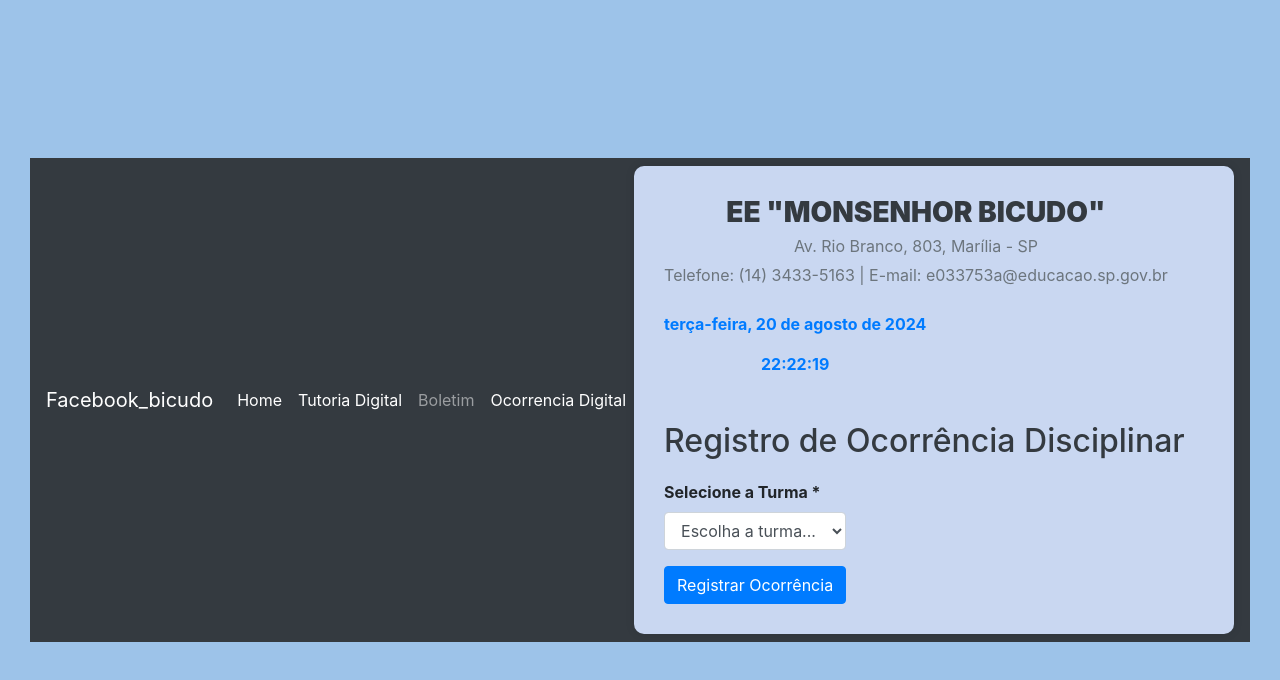
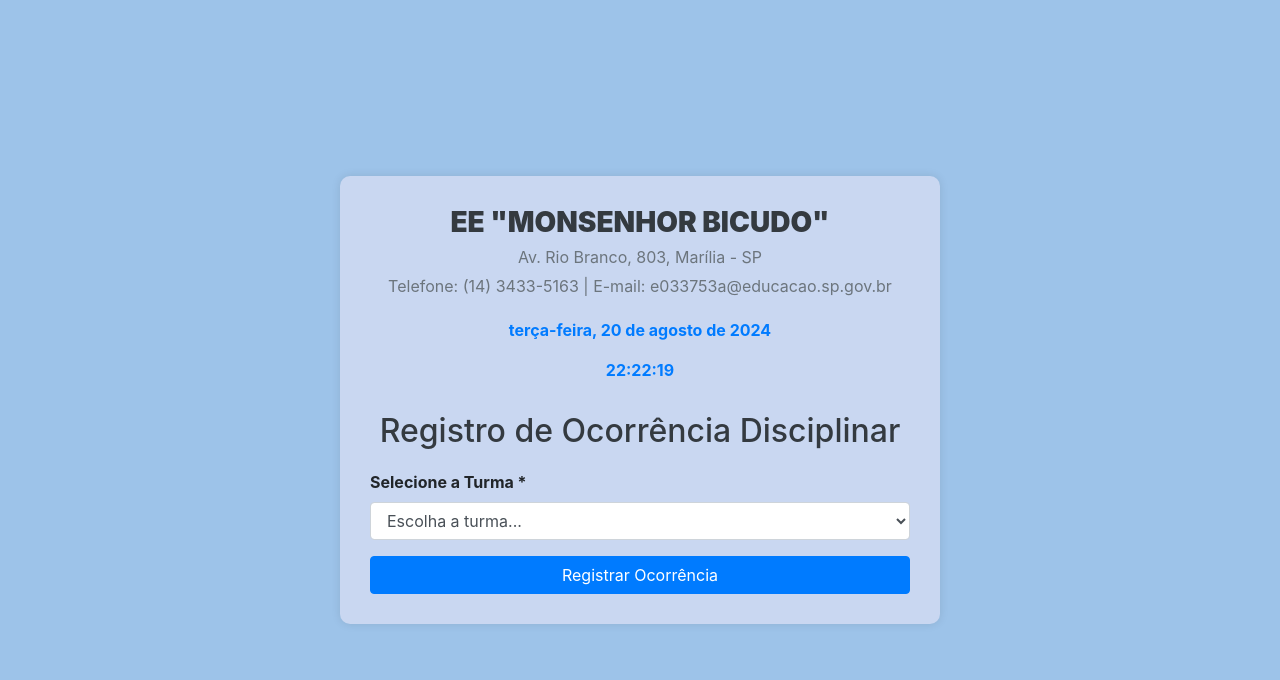
Before and after one commit to BicudoMonsenhor/BicudoDigital, a plain HTML site: page Ocorrencia.html in a window 1280 px wide. Drawn offline with nearby package versions, Linux system fonts and the light colour scheme.

Commit message:
Add files via upload

```diff
--- a/Ocorrencia.html
+++ b/Ocorrencia.html
@@ -58,26 +58,7 @@
             color: #007bff;
         }
     </style>
-    <nav class="navbar navbar-expand-lg navbar-dark bg-dark">
-        <a class="navbar-brand" href="https://www.facebook.com/monsenhorbicudo/videos/">Facebook_bicudo</a>
-        <button class="navbar-toggler" type="button" data-toggle="collapse" data-target="#navbarNav" aria-controls="navbarNav" aria-expanded="false" aria-label="Toggle navigation">
-            <span class="navbar-toggler-icon"></span>
-        </button>
-        <div class="collapse navbar-collapse" id="navbarNav">
-            <ul class="navbar-nav">
-                <li class="nav-item active">
-                    <a class="nav-link" href="index.html">Home</a>
-                </li>
-                <li class="nav-item active">
-                    <a class="nav-link" href="Tutoria.html">Tutoria Digital</a>
-                </li>
-                <li class="nav-item">
-                    <a class="nav-link" href="boletim.html">Boletim</a>
-                </li>
-                <li class="nav-item active">
-                    <a class="nav-link" href="Ocorrencia.html">Ocorrencia Digital</a>
-                </li>
-            </ul>
+
 </head>
 
 <body>
```
